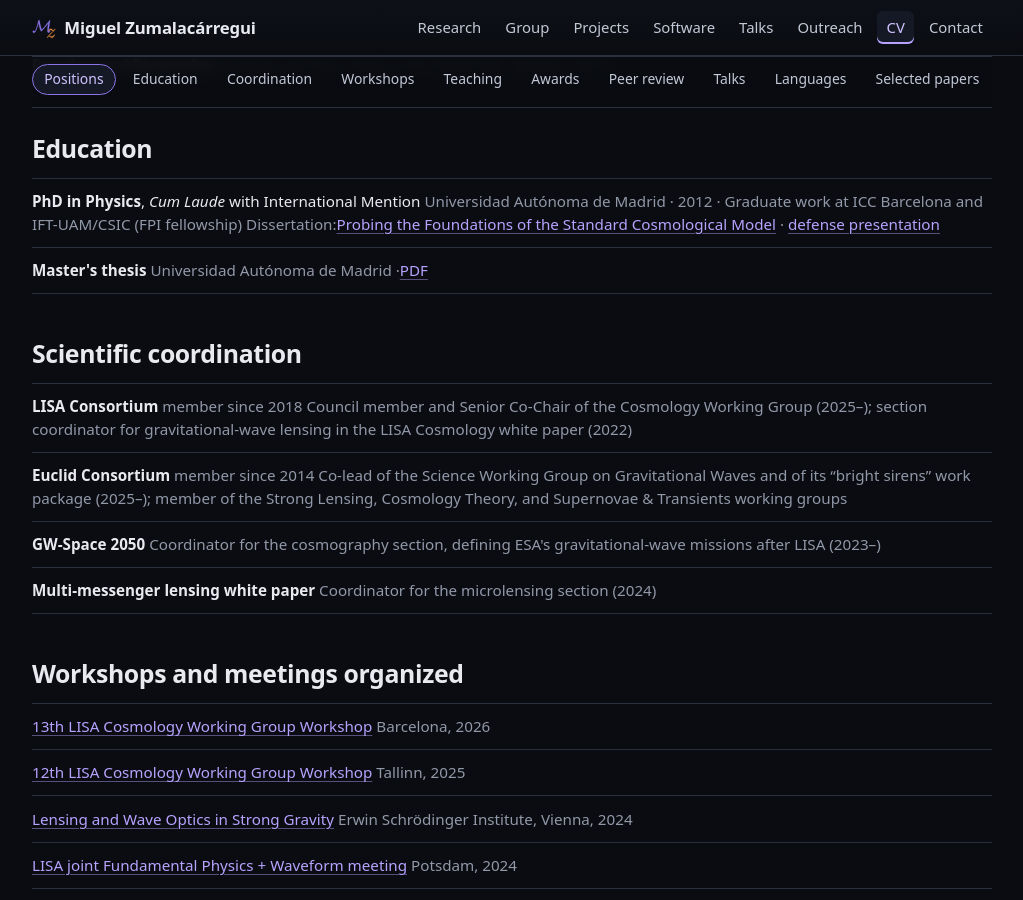
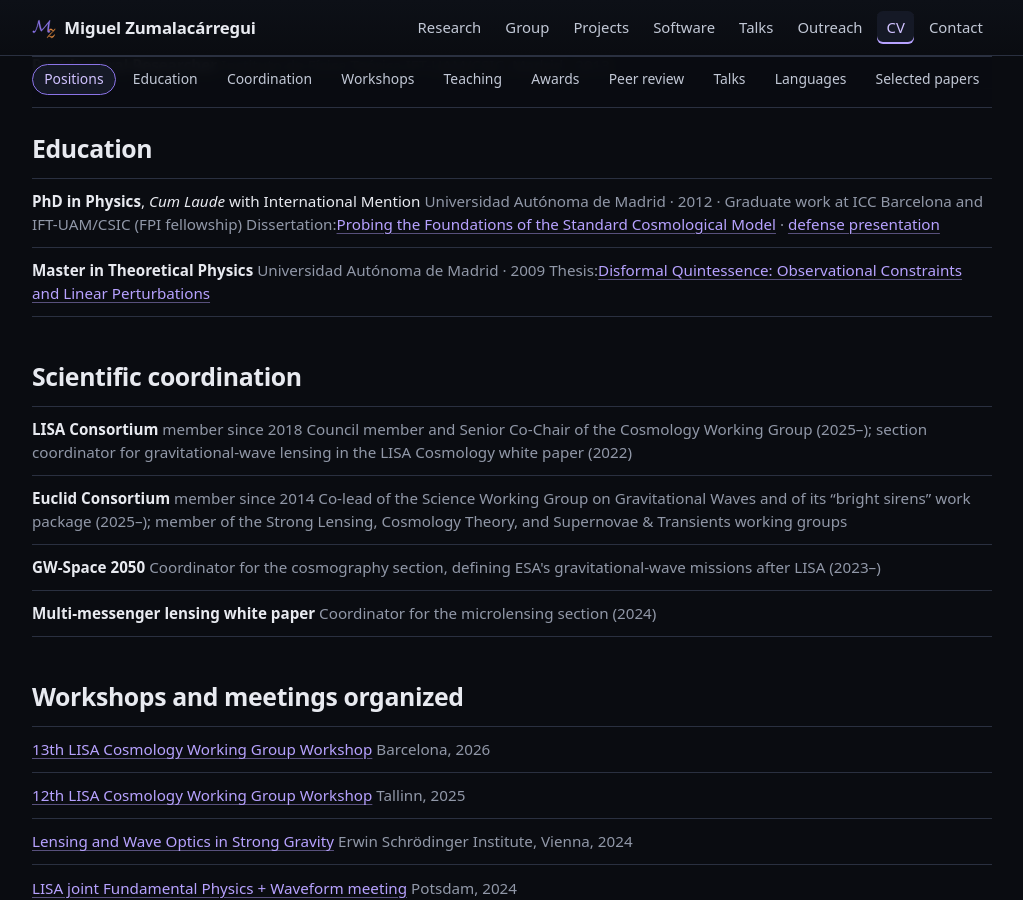
Before and after one commit to miguelzuma/miguelzuma.github.io, a Jekyll site: the page built from cv.html, in a window 1280 px wide and 900 px high, scrolled down 737 px. Shown: the whole window, without its empty margins (128-1151 px from the left). Built offline with Jekyll 4.4.1, drawn with Linux system fonts in a browser that asks for light colours.

Commit message:
CV: the Master's entry in the same shape as the PhD
The PhD entry names the degree, the university, the year and the
dissertation by title. The Master's entry named none of those: it read
"Master's thesis / Universidad Autónoma de Madrid · PDF", so the one thing a
reader could see was the file format. It now gives the degree, the year and
the title, Disformal Quintessence, linking the same PDF.

Co-Authored-By: Claude Opus 5 <noreply@anthropic.com>
Claude-Session: https://claude.ai/code/session_01E2ZbXszK9qt9svKVxU5Yrt

```diff
--- a/_data/cv.yml
+++ b/_data/cv.yml
@@ -86,11 +86,12 @@ education:
           - text: "defense presentation"
             url: "https://prezi.com/a2mhizem_sod/"
 
-  - lead: "Master's thesis"
+  - lead: "Master in Theoretical Physics"
     meta:
-      - text: "Universidad Autónoma de Madrid ·"
+      - "Universidad Autónoma de Madrid · 2009"
+      - text: "Thesis:"
         links:
-          - text: "PDF"
+          - text: "Disformal Quintessence: Observational Constraints and Linear Perturbations"
             url: "/files/master_thesis_miguel_zuma.pdf"
 
 coordination:
```
Also changed, not shown: 1 other file.
